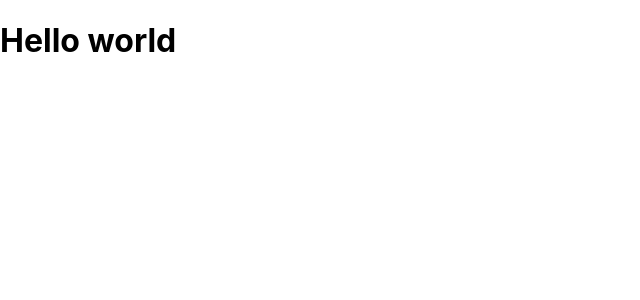
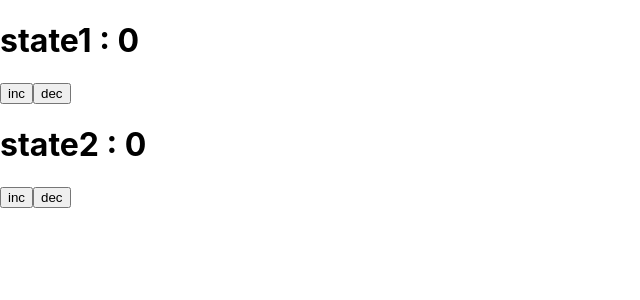
Before and after one commit to Denuk68/React-Lessons, a React (Create React App) app: page / in a window 1280 px wide. Shown: the top 300 px of the page, without its empty margins (0-640 px from the left). Built offline with nearby package versions, Linux system fonts and the light colour scheme.

Commit message:
lesson7 part1

```diff
--- a/src/App.js
+++ b/src/App.js
@@ -1,7 +1,22 @@
+import { useReducer } from "react";
+import reducer from "./reducers/reducer";
+
+
+
 export default function App() {
+
+  let [{ a, b }, dispatch] = useReducer(reducer, { a: 0, b: 0 });
+  // state = {a:0, b:0}
+
+
   return (
-    <h1>
-      Hello world
-    </h1>
+    <div>
+      <h1>state1 : {a}</h1>
+      <button onClick={() => dispatch({ obj: '1', diya: "+" })}>inc</button>
+      <button onClick={() => dispatch({ obj: '1', diya: "-" })}>dec</button>
+      <h1>state2 : {b}</h1>
+      <button onClick={() => dispatch({ obj: '2', diya: "+" })}>inc</button>
+      <button onClick={() => dispatch({ obj: '2', diya: "-" })}>dec</button>
+    </div>
   );
 }
--- /dev/null
+++ b/src/reducers/reducer.js
@@ -0,0 +1,23 @@
+const reducer = (state, action) => {
+    if (action.obj === "1" && action.diya === "+") {
+        return { ...state, a: state.a++ }
+    }
+    else if (
+        action.obj === "1" && action.diya === "-"
+    ) {
+        return { ...state, a: state.a-- }
+    }
+    else if (
+        action.obj === "2" && action.diya === "+"
+    ) {
+        return { ...state, b: state.b++ }
+    }
+    else if (
+        action.obj === "2" && action.diya === "-"
+    ) {
+        return { ...state, b: state.b-- }
+    }
+    return { ...state }
+}
+
+export default  reducer;
```
